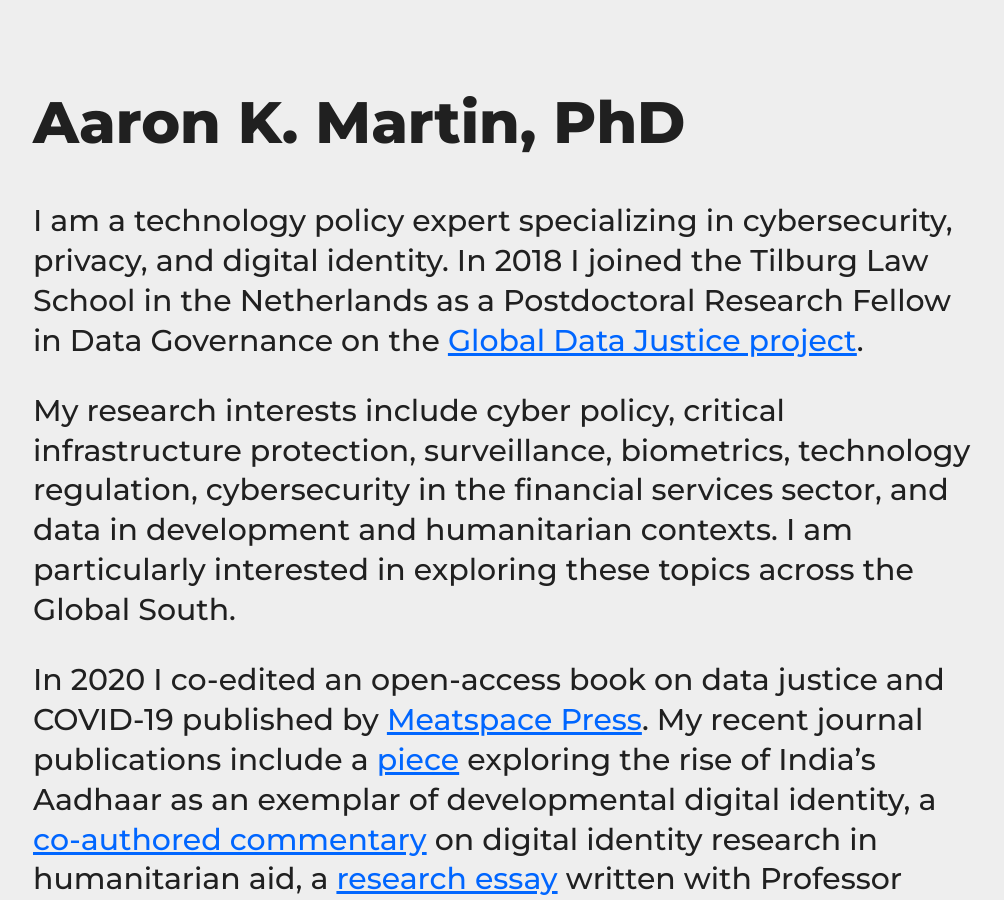
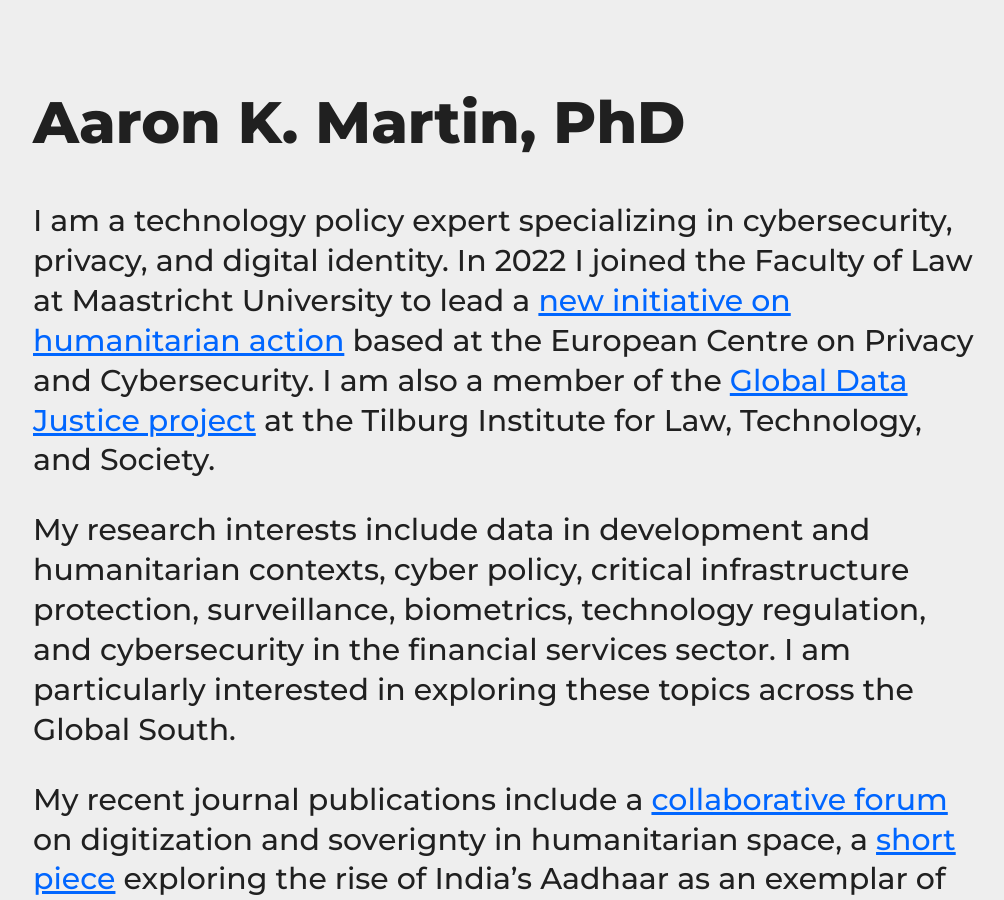
Before and after one commit to haroonalrasheed/641a, a Jekyll site: the page built from index.md, in a window 1280 px wide and 900 px high. Shown: the whole window, without its empty margins (131-1135 px from the left). Built offline with Jekyll 4.4.1, drawn with Linux system fonts in a browser that asks for light colours; some of the changed text lies outside the part shown.

Commit message:
Update index.md

```diff
--- a/index.md
+++ b/index.md
@@ -2,15 +2,15 @@
 layout: default
 title: Aaron K. Martin, PhD
 ---
-I am a technology policy expert specializing in cybersecurity, privacy, and digital identity. In 2018 I joined the Tilburg Law School in the Netherlands as a Postdoctoral Research Fellow in Data Governance on the [Global Data Justice project](https://globaldatajustice.org).
+I am a technology policy expert specializing in cybersecurity, privacy, and digital identity. In 2022 I joined the Faculty of Law at Maastricht University to lead a [new initiative on humanitarian action](https://www.maastrichtuniversity.nl/ecpc/humanitarian-action-programme) based at the European Centre on Privacy and Cybersecurity. I am also a member of the [Global Data Justice project](https://globaldatajustice.org) at the Tilburg Institute for Law, Technology, and Society.
 
-My research interests include cyber policy, critical infrastructure protection, surveillance, biometrics, technology regulation, cybersecurity in the financial services sector, and data in development and humanitarian contexts. I am particularly interested in exploring these topics across the Global South.
+My research interests include data in development and humanitarian contexts, cyber policy, critical infrastructure protection, surveillance, biometrics, technology regulation, and cybersecurity in the financial services sector. I am particularly interested in exploring these topics across the Global South.
 
-In 2020 I co-edited an open-access book on data justice and COVID-19 published by [Meatspace Press](https://meatspacepress.com/data-justice-and-covid-19-global-perspectives/). My recent journal publications include a [piece](https://doi.org/10.24908/ss.v19i1.14547) exploring the rise of India’s Aadhaar as an exemplar of developmental digital identity, a [co-authored commentary](https://doi.org/10.1177/20539517211006744) on digital identity research in humanitarian aid, a [research essay](https://doi.org/10.1080/02681102.2020.1811943) written with Professor Linnet Taylor on the impacts of customer identification requirements on refugees, and an [article](https://doi.org/10.24908/ss.v17i1/2.12924) on the surveillance of mobile money platforms.
+My recent journal publications include a [collaborative forum](https://doi.org/10.1080/14650045.2022.2047468) on digitization and soverignty in humanitarian space, a [short piece](https://doi.org/10.24908/ss.v19i1.14547) exploring the rise of India’s Aadhaar as an exemplar of developmental digital identity, a [co-authored commentary](https://doi.org/10.1177/20539517211006744) on digital identity research in humanitarian aid, a [research essay](https://doi.org/10.1080/02681102.2020.1811943) written with Professor Linnet Taylor on the impacts of customer identification requirements on refugees, and an [article](https://doi.org/10.24908/ss.v17i1/2.12924) on the surveillance of mobile money platforms.
 
-Prior to joining Tilburg Law School, I was a Vice President of Cyber Policy at JPMorgan Chase in New York from 2015-2018. Before that I worked in tech policy roles at the Organisation for Economic Cooperation and Development (OECD), European Commission's Joint Research Centre, Vodafone Group, and [elsewhere](http://sixfouronea.net/professional-history/). I have lectured internationally including at the London School of Economics and Political Science (LSE), Cornell Tech, NYU Stern, and Fundação Getulio Vargas.
+Before returning to academia, I was a Vice President of Cyber Policy at JPMorgan Chase in New York from 2015-2018. Prior to that I worked in tech policy roles at the Organisation for Economic Cooperation and Development (OECD), European Commission's Joint Research Centre, Vodafone Group, and [elsewhere](http://sixfouronea.net/professional-history/). I have lectured internationally including at the London School of Economics and Political Science (LSE), Cornell Tech, NYU Stern, and Fundação Getulio Vargas.
 
-I am consultant on connectivity topics to the UN Refugee Agency (UNHCR). I have a PhD in Information Systems and Innovation from the LSE, where I studied biometrics from 2006-2011.
+I am consultant on connectivity topics to the UN Refugee Agency (UNHCR). I have a PhD in Information Systems and Innovation from the LSE, where I studied biometrics.
 
 <p align="center">
   <img src="images/aaron_martin.jpg">
```
